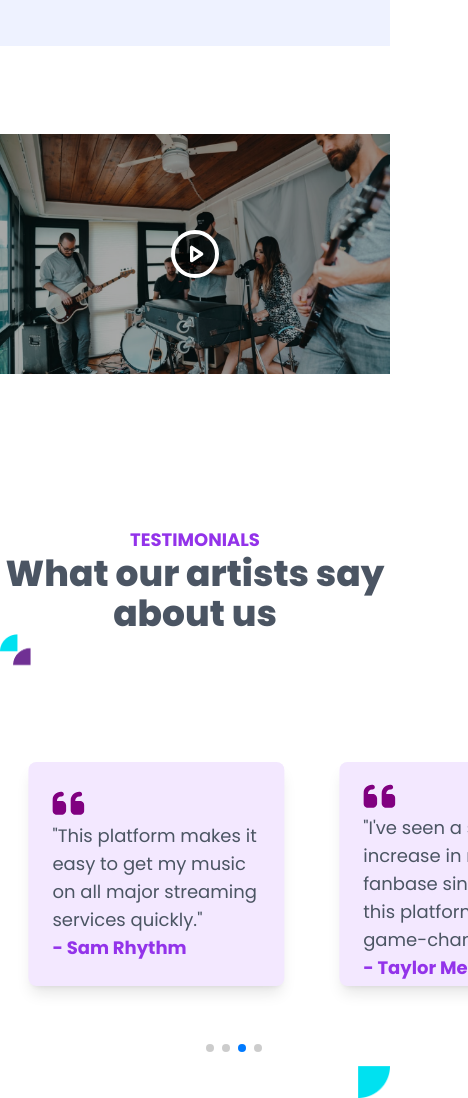
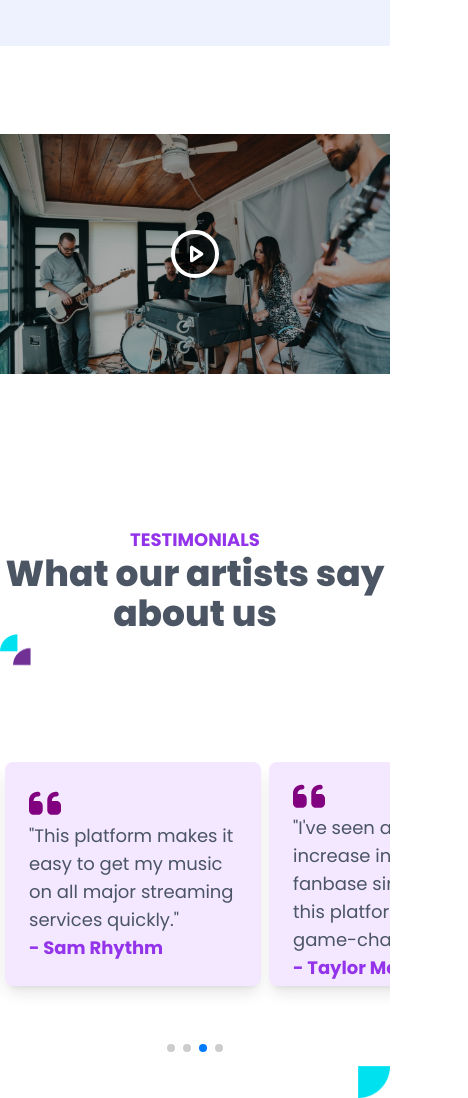
Before and after one commit to KaReeeeeeeeEM/Laguku, a React (Create React App) app in the folder client/: page / in a window 390 px wide. Shown: the part 4750-5848 px from the top of the page, 468 px wide, since content can reach past the window. Built offline with nearby package versions, Linux system fonts and the light colour scheme; a web font is replaced by a local one.

Commit message:
imporoved spacing in the testimonial section

```diff
--- a/client/src/App.css
+++ b/client/src/App.css
@@ -163,7 +163,7 @@ body {
 
 @media screen and (max-width: 768px) {
   .mySwiper2 {
-    width: 120%;
+    width: 100%;
     height: 24rem;
   }
 
```
